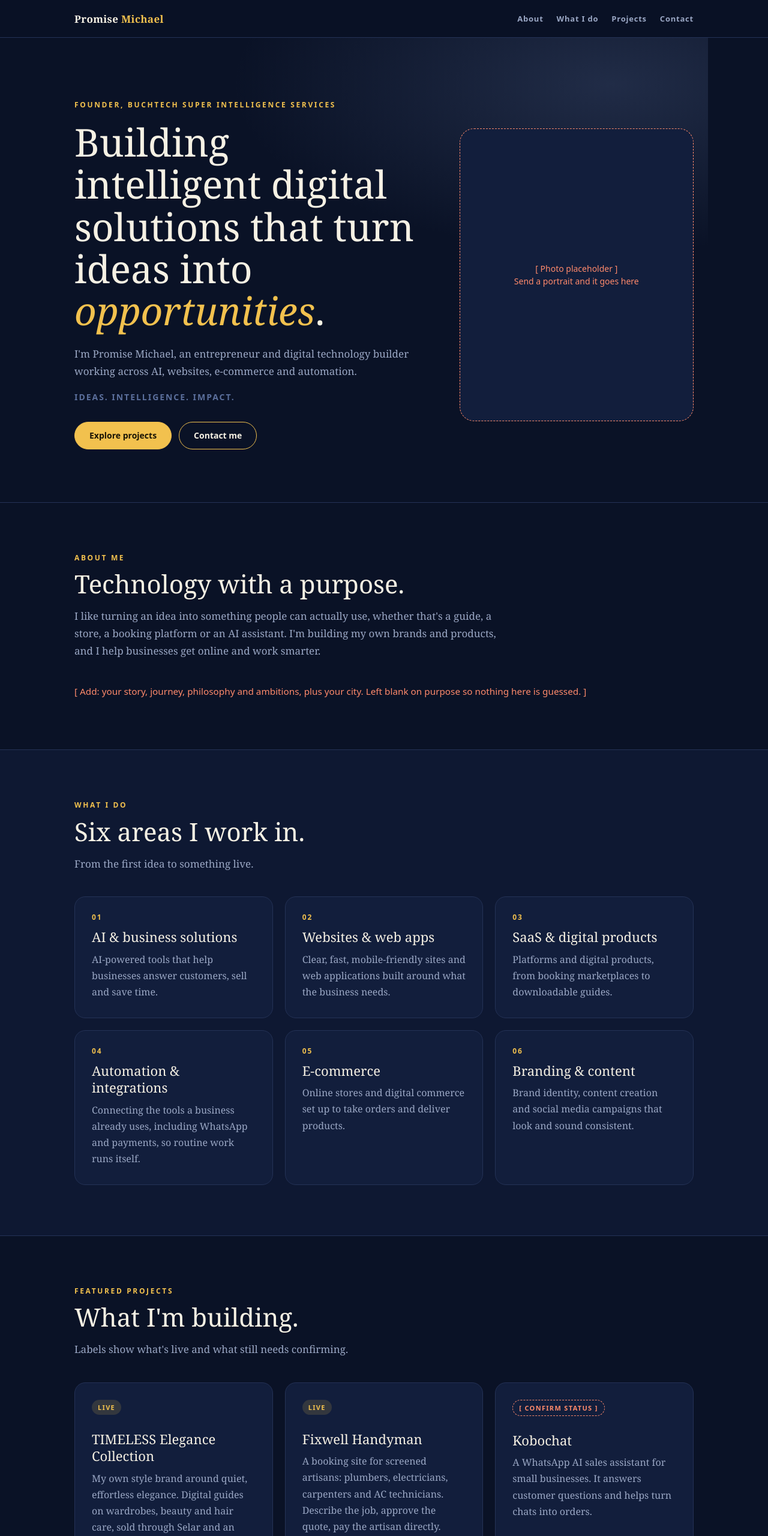
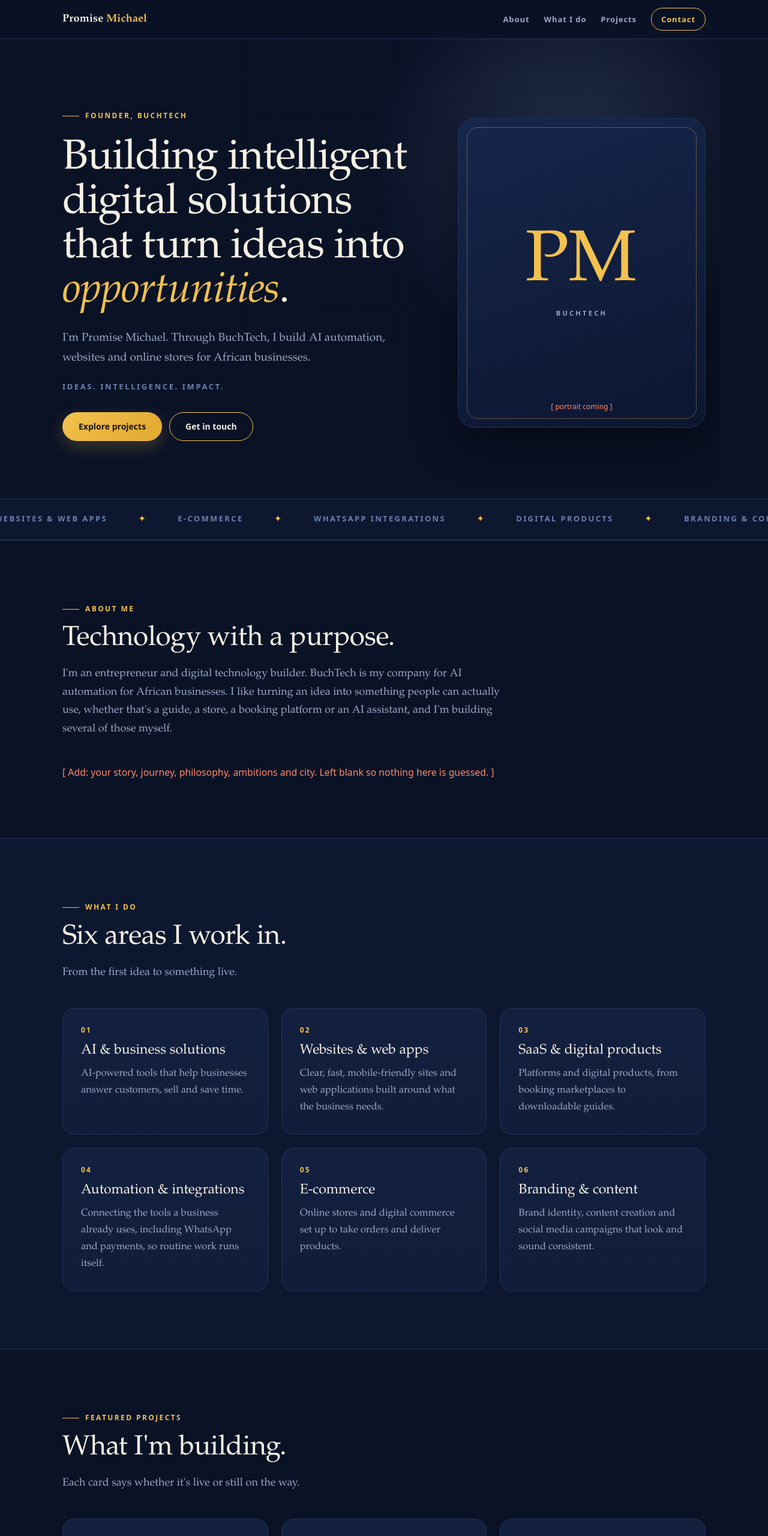
Before and after one commit to dahboss-001/promise-michael, a plain HTML site: page index.html in a window 1280 px wide. Shown: the top 2560 px of the page at 60% size. Drawn offline with Linux system fonts and the light colour scheme.

Commit message:
Premium redesign

```diff
--- a/index.html
+++ b/index.html
@@ -3,97 +3,123 @@
 <head>
 <meta charset="utf-8">
 <meta name="viewport" content="width=device-width,initial-scale=1">
-<title>Promise Michael | Founder, BuchTech Super Intelligence Services</title>
-<meta name="description" content="Promise Michael builds intelligent digital solutions that turn ideas into opportunities: AI business tools, websites, e-commerce and automation.">
+<title>Promise Michael | Founder, BuchTech · AI Automation for African Businesses</title>
+<meta name="description" content="Promise Michael is the founder of BuchTech, building AI automation, websites and e-commerce for African businesses. Ideas. Intelligence. Impact.">
 <meta name="theme-color" content="#0a1226">
+<link rel="icon" type="image/svg+xml" href="favicon.svg">
 <link rel="canonical" href="https://dahboss-001.github.io/promise-michael/">
 <meta property="og:type" content="website">
+<meta property="og:site_name" content="Promise Michael">
 <meta property="og:title" content="Promise Michael | Ideas. Intelligence. Impact.">
-<meta property="og:description" content="Founder, BuchTech Super Intelligence Services. Building intelligent digital solutions that turn ideas into opportunities.">
+<meta property="og:description" content="Founder, BuchTech. Building intelligent digital solutions that turn ideas into opportunities.">
 <meta property="og:url" content="https://dahboss-001.github.io/promise-michael/">
-<meta name="twitter:card" content="summary">
+<meta property="og:image" content="https://dahboss-001.github.io/promise-michael/og.png">
+<meta property="og:image:width" content="1200"><meta property="og:image:height" content="630">
+<meta name="twitter:card" content="summary_large_image">
 <meta name="twitter:title" content="Promise Michael | Ideas. Intelligence. Impact.">
 <meta name="twitter:description" content="Building intelligent digital solutions that turn ideas into opportunities.">
+<meta name="twitter:image" content="https://dahboss-001.github.io/promise-michael/og.png">
+<script type="application/ld+json">{"@context":"https://schema.org","@type":"Person","name":"Promise Michael","jobTitle":"Founder, BuchTech","url":"https://dahboss-001.github.io/promise-michael/","email":"mailto:Buchimmichael@gmail.com","sameAs":["https://github.com/dahboss-001","https://www.linkedin.com/in/promise-michael-a46691449","https://www.facebook.com/profile.php?id=61591767990909"]}</script>
 <style>
-:root{--bg:#0a1226;--bg2:#0e1832;--card:#121e3c;--line:#243256;--ivory:#f6f1e4;--mute:#9aa7c4;--gold:#f2c14e;--slate:#5b6f9c;--ph:#ff8a6b}
+:root{--bg:#0a1226;--bg2:#0d172f;--card:#111d3a;--line:#22315a;--ivory:#f6f1e4;--mute:#9aa8c7;--gold:#f2c14e;--gold2:#e0a82e;--slate:#6c80ad;--ph:#ff8a6b;--serif:'Iowan Old Style','Palatino Linotype',Palatino,Georgia,serif;--sans:system-ui,-apple-system,'Segoe UI',Roboto,sans-serif}
 *{box-sizing:border-box;margin:0}
-html{scroll-behavior:smooth}
-body{background:var(--bg);color:var(--ivory);font:17px/1.7 Georgia,'Times New Roman',serif;overflow-x:hidden}
+html{scroll-behavior:smooth;scroll-padding-top:70px}
+body{background:var(--bg);color:var(--ivory);font:18px/1.7 var(--serif);overflow-x:hidden;-webkit-font-smoothing:antialiased}
 a{color:inherit}
-.wrap{max-width:1080px;margin:0 auto;padding:0 24px}
-.ui{font-family:system-ui,-apple-system,Segoe UI,sans-serif}
-nav{position:sticky;top:0;background:rgba(10,18,38,.88);backdrop-filter:blur(10px);border-bottom:1px solid var(--line);z-index:5}
-nav .wrap{display:flex;justify-content:space-between;align-items:center;height:62px;font:600 13px/1 system-ui,sans-serif;letter-spacing:.06em}
-nav a{text-decoration:none;margin-left:22px;color:var(--mute);transition:color .2s}
+.wrap{max-width:1120px;margin:0 auto;padding:0 24px}
+#bar{position:fixed;top:0;left:0;height:3px;width:0;background:linear-gradient(90deg,var(--gold2),var(--gold));z-index:20}
+nav{position:sticky;top:0;background:rgba(10,18,38,.82);backdrop-filter:blur(12px);-webkit-backdrop-filter:blur(12px);border-bottom:1px solid var(--line);z-index:10}
+nav .wrap{display:flex;justify-content:space-between;align-items:center;height:64px;font:600 13px/1 var(--sans);letter-spacing:.07em}
+nav a{text-decoration:none;margin-left:24px;color:var(--mute);transition:color .2s}
 nav a:hover{color:var(--gold)}
-nav .logo{white-space:nowrap;color:var(--ivory);margin:0;font:700 17px Georgia,serif;letter-spacing:.02em}
+nav .logo{margin:0;color:var(--ivory);font:700 18px var(--serif);letter-spacing:.01em;white-space:nowrap}
 nav .logo b{color:var(--gold)}
-.hero{padding:104px 24px 88px;display:grid;grid-template-columns:1.5fr 1fr;gap:56px;align-items:center;background:radial-gradient(900px 400px at 85% 10%,rgba(91,111,156,.28),transparent 70%)}
-.tag{font:700 12px/1.4 system-ui,sans-serif;letter-spacing:.22em;text-transform:uppercase;color:var(--gold)}
-h1{font-size:clamp(36px,5.6vw,64px);line-height:1.1;font-weight:400;margin:18px 0 22px}
-h1 em{color:var(--gold)}
-.lead{color:var(--mute);max-width:560px}
-.motto{margin-top:18px;font:600 14px system-ui,sans-serif;letter-spacing:.14em;color:var(--slate);text-transform:uppercase}
-.btns{margin-top:32px;display:flex;gap:12px;flex-wrap:wrap;font:600 14px/1 system-ui,sans-serif}
-.btn{padding:15px 24px;border:1px solid var(--gold);border-radius:999px;text-decoration:none;transition:transform .2s,background .2s}
+.cta-n{border:1px solid var(--gold);color:var(--gold)!important;padding:9px 16px;border-radius:999px}
+.cta-n:hover{background:var(--gold);color:#1a1405!important}
+.hero{position:relative;padding:110px 24px 96px;display:grid;grid-template-columns:1.45fr 1fr;gap:60px;align-items:center;overflow:hidden}
+.hero:before{content:"";position:absolute;inset:-20% -10% auto auto;width:720px;height:720px;background:radial-gradient(circle,rgba(108,128,173,.28),transparent 65%);pointer-events:none}
+.hero:after{content:"";position:absolute;inset:0;background-image:linear-gradient(var(--line) 1px,transparent 1px),linear-gradient(90deg,var(--line) 1px,transparent 1px);background-size:64px 64px;opacity:.16;mask-image:radial-gradient(ellipse at 70% 30%,#000,transparent 70%);-webkit-mask-image:radial-gradient(ellipse at 70% 30%,#000,transparent 70%);pointer-events:none}
+.hero>*{position:relative;z-index:1}
+.eyebrow{display:inline-flex;align-items:center;gap:10px;font:700 12px/1.4 var(--sans);letter-spacing:.2em;text-transform:uppercase;color:var(--gold)}
+.eyebrow:before{content:"";width:28px;height:1px;background:var(--gold)}
+h1{font-size:clamp(38px,5.8vw,70px);line-height:1.06;font-weight:400;letter-spacing:-.015em;margin:22px 0 24px}
+h1 em{color:var(--gold);font-style:italic}
+.lead{color:var(--mute);max-width:560px;font-size:19px}
+.motto{margin-top:22px;font:600 13px var(--sans);letter-spacing:.2em;color:var(--slate);text-transform:uppercase}
+.btns{margin-top:34px;display:flex;gap:12px;flex-wrap:wrap;font:600 14px/1 var(--sans)}
+.btn{padding:16px 26px;border:1px solid var(--gold);border-radius:999px;text-decoration:none;transition:transform .2s,box-shadow .2s,background .2s}
 .btn:hover{transform:translateY(-2px)}
-.btn.fill{background:var(--gold);color:#1a1405}
-.photo{aspect-ratio:4/5;border:1px dashed var(--ph);border-radius:24px;display:flex;align-items:center;justify-content:center;text-align:center;color:var(--ph);font:14px/1.5 system-ui,sans-serif;padding:20px;background:var(--card)}
-section{padding:84px 0;border-top:1px solid var(--line)}
+.btn.fill{background:linear-gradient(135deg,var(--gold),var(--gold2));color:#1a1405;box-shadow:0 10px 28px rgba(242,193,78,.22)}
+.mono{aspect-ratio:4/5;border:1px solid var(--line);border-radius:28px;background:linear-gradient(160deg,#16264b,#0c1631);display:flex;flex-direction:column;align-items:center;justify-content:center;position:relative;box-shadow:0 30px 70px rgba(0,0,0,.45)}
+.mono:before{content:"";position:absolute;inset:14px;border:1px solid rgba(242,193,78,.35);border-radius:18px}
+.mono b{font:400 clamp(76px,10vw,120px)/1 var(--serif);color:var(--gold);letter-spacing:.02em}
+.mono span{margin-top:14px;font:600 11px var(--sans);letter-spacing:.3em;color:var(--mute)}
+.mono i{position:absolute;bottom:26px;font:12px var(--sans);color:var(--ph);font-style:normal}
+.strip{border-block:1px solid var(--line);background:var(--bg2);overflow:hidden;padding:18px 0;white-space:nowrap}
+.strip div{display:inline-block;animation:slide 38s linear infinite;font:600 13px var(--sans);letter-spacing:.18em;text-transform:uppercase;color:var(--slate)}
+.strip span{margin:0 26px}.strip span:after{content:"✦";margin-left:52px;color:var(--gold)}
+@keyframes slide{to{transform:translateX(-50%)}}
+section{padding:96px 0;border-top:1px solid var(--line)}
 section.alt{background:var(--bg2)}
-h2{font-size:clamp(28px,4vw,42px);font-weight:400;margin:10px 0 14px;line-height:1.2}
-.sub{color:var(--mute);max-width:660px;margin-bottom:40px}
-.grid{display:grid;grid-template-columns:repeat(auto-fit,minmax(290px,1fr));gap:20px}
-.card{background:var(--card);border:1px solid var(--line);border-radius:18px;padding:28px;display:flex;flex-direction:column;transition:transform .25s,border-color .25s,box-shadow .25s}
-.card:hover{transform:translateY(-5px);border-color:var(--gold);box-shadow:0 14px 34px rgba(0,0,0,.35)}
-.card .n{font:700 12px/1 system-ui,sans-serif;color:var(--gold);letter-spacing:.16em}
-.card h3{font-size:22px;font-weight:400;margin:12px 0 10px;line-height:1.3}
-.card p{color:var(--mute);font-size:16px;flex:1}
-.badge{align-self:flex-start;font:700 11px/1 system-ui,sans-serif;letter-spacing:.12em;text-transform:uppercase;padding:7px 10px;border-radius:999px;margin-bottom:14px}
-.live{background:rgba(242,193,78,.15);color:var(--gold)}
+h2{font-size:clamp(30px,4.2vw,46px);font-weight:400;margin:12px 0 16px;line-height:1.15;letter-spacing:-.01em}
+.sub{color:var(--mute);max-width:660px;margin-bottom:44px}
+.grid{display:grid;grid-template-columns:repeat(auto-fit,minmax(300px,1fr));gap:22px}
+.card{position:relative;background:linear-gradient(180deg,#13203f,var(--card));border:1px solid var(--line);border-radius:20px;padding:30px;display:flex;flex-direction:column;transition:transform .3s,border-color .3s,box-shadow .3s}
+.card:hover{transform:translateY(-6px);border-color:rgba(242,193,78,.6);box-shadow:0 22px 48px rgba(0,0,0,.4)}
+.card .n{font:700 12px/1 var(--sans);color:var(--gold);letter-spacing:.18em}
+.card h3{font-size:23px;font-weight:400;margin:14px 0 10px;line-height:1.25}
+.card p{color:var(--mute);font-size:16.5px;flex:1}
+.pill{align-self:flex-start;font:700 11px/1 var(--sans);letter-spacing:.13em;text-transform:uppercase;padding:8px 12px;border-radius:999px}
+.live{background:rgba(242,193,78,.14);color:var(--gold)}
+.soon{border:1px solid var(--slate);color:var(--mute)}
 .tbc{border:1px dashed var(--ph);color:var(--ph)}
-.links{margin-top:18px;font:600 14px/1.5 system-ui,sans-serif}
-.links a{color:var(--gold);margin-right:16px}
-.ph{color:var(--ph);font-family:system-ui,sans-serif;font-size:.9em}
-.steps{display:grid;grid-template-columns:repeat(auto-fit,minmax(220px,1fr));gap:22px}
-.steps div{border-left:2px solid var(--gold);padding-left:18px}
-.steps b{display:block;font-weight:400;font-size:20px;margin-bottom:4px}
-.steps span{color:var(--mute);font-size:15px}
-.contact{display:grid;grid-template-columns:repeat(auto-fit,minmax(220px,1fr));gap:16px}
-.contact>*{display:block;padding:22px;background:var(--card);border:1px solid var(--line);border-radius:14px;text-decoration:none;transition:border-color .2s}
-.contact a:hover{border-color:var(--gold)}
-.contact small{display:block;font:700 11px/1 system-ui,sans-serif;letter-spacing:.16em;text-transform:uppercase;color:var(--mute);margin-bottom:8px}
-footer{border-top:1px solid var(--line);padding:34px 0;color:var(--mute);font:14px/1.5 system-ui,sans-serif}
-.js .rv{opacity:0;transform:translateY(22px);transition:opacity .7s ease,transform .7s ease}
+.links{margin-top:20px;font:600 14px/1.5 var(--sans);display:flex;flex-wrap:wrap;gap:6px 18px}
+.links a{color:var(--gold);text-decoration:none;border-bottom:1px solid transparent;transition:border-color .2s}
+.links a:hover{border-color:var(--gold)}
+.ph{color:var(--ph);font-family:var(--sans);font-size:.88em}
+.steps{display:grid;grid-template-columns:repeat(auto-fit,minmax(220px,1fr));gap:26px}
+.steps div{border-left:2px solid var(--gold);padding-left:20px}
+.steps b{display:block;font-weight:400;font-size:21px;margin-bottom:4px}
+.steps span{color:var(--mute);font-size:16px}
+.contact{display:grid;grid-template-columns:repeat(auto-fit,minmax(230px,1fr));gap:16px}
+.contact a{display:block;padding:24px;background:var(--card);border:1px solid var(--line);border-radius:16px;text-decoration:none;transition:border-color .2s,transform .2s;word-break:break-word}
+.contact a:hover{border-color:var(--gold);transform:translateY(-3px)}
+.contact small{display:block;font:700 11px/1 var(--sans);letter-spacing:.18em;text-transform:uppercase;color:var(--mute);margin-bottom:10px}
+footer{border-top:1px solid var(--line);padding:36px 0;color:var(--mute);font:14px/1.6 var(--sans)}
+.rv{opacity:1}
+.js .rv{opacity:0;transform:translateY(24px);transition:opacity .8s cubic-bezier(.2,.6,.2,1),transform .8s cubic-bezier(.2,.6,.2,1)}
 .js .rv.in{opacity:1;transform:none}
-@media(prefers-reduced-motion:reduce){.js .rv{opacity:1;transform:none;transition:none}html{scroll-behavior:auto}}
-@media(max-width:760px){.hero{grid-template-columns:1fr;padding:48px 24px;gap:32px}.photo{order:-1;max-width:260px;aspect-ratio:1}nav a:not(.logo){margin-left:14px}nav .hide{display:none}section{padding:60px 0}}
+@media(prefers-reduced-motion:reduce){.js .rv{opacity:1;transform:none;transition:none}html{scroll-behavior:auto}.strip div{animation:none}}
+@media(max-width:820px){.hero{grid-template-columns:1fr;padding:56px 24px 64px;gap:36px}.mono{order:-1;max-width:240px;aspect-ratio:1}nav a:not(.logo){margin-left:14px}nav .hide{display:none}section{padding:68px 0}body{font-size:17px}}
 </style>
 </head>
 <body>
+<div id="bar"></div>
 <nav><div class="wrap"><a class="logo" href="#top">Promise <b>Michael</b></a>
-<div><a href="#about">About</a><a href="#do" class="hide">What I do</a><a href="#projects">Projects</a><a href="#contact">Contact</a></div></div></nav>
+<div><a href="#about" class="hide">About</a><a href="#do" class="hide">What I do</a><a href="#projects">Projects</a><a href="#contact" class="cta-n">Contact</a></div></div></nav>
 
 <header class="wrap hero" id="top">
 <div class="rv">
-<div class="tag">Founder, BuchTech Super Intelligence Services</div>
+<span class="eyebrow">Founder, BuchTech</span>
 <h1>Building intelligent digital solutions that turn ideas into <em>opportunities</em>.</h1>
-<p class="lead">I'm Promise Michael, an entrepreneur and digital technology builder working across AI, websites, e-commerce and automation.</p>
+<p class="lead">I'm Promise Michael. Through BuchTech, I build AI automation, websites and online stores for African businesses.</p>
 <p class="motto">Ideas. Intelligence. Impact.</p>
-<div class="btns"><a class="btn fill" href="#projects">Explore projects</a><a class="btn" href="#contact">Contact me</a></div>
+<div class="btns"><a class="btn fill" href="#projects">Explore projects</a><a class="btn" href="#contact">Get in touch</a></div>
 </div>
-<div class="photo rv">[ Photo placeholder ]<br>Send a portrait and it goes here</div>
+<div class="mono rv"><b>PM</b><span>BUCHTECH</span><i>[ portrait coming ]</i></div>
 </header>
 
+<div class="strip" aria-hidden="true"><div><span>AI automation</span><span>Websites &amp; web apps</span><span>E-commerce</span><span>WhatsApp integrations</span><span>Digital products</span><span>Branding &amp; content</span><span>AI automation</span><span>Websites &amp; web apps</span><span>E-commerce</span><span>WhatsApp integrations</span><span>Digital products</span><span>Branding &amp; content</span></div></div>
+
 <section id="about"><div class="wrap rv">
-<div class="tag">About me</div>
+<span class="eyebrow">About me</span>
 <h2>Technology with a purpose.</h2>
-<p class="sub" style="max-width:720px">I like turning an idea into something people can actually use, whether that's a guide, a store, a booking platform or an AI assistant. I'm building my own brands and products, and I help businesses get online and work smarter.</p>
-<p class="ph">[ Add: your story, journey, philosophy and ambitions, plus your city. Left blank on purpose so nothing here is guessed. ]</p>
+<p class="sub" style="max-width:740px">I'm an entrepreneur and digital technology builder. BuchTech is my company for AI automation for African businesses. I like turning an idea into something people can actually use, whether that's a guide, a store, a booking platform or an AI assistant, and I'm building several of those myself.</p>
+<p class="ph">[ Add: your story, journey, philosophy, ambitions and city. Left blank so nothing here is guessed. ]</p>
 </div></section>
 
 <section id="do" class="alt"><div class="wrap">
-<div class="tag rv">What I do</div>
+<span class="eyebrow rv">What I do</span>
 <h2 class="rv">Six areas I work in.</h2>
 <p class="sub rv">From the first idea to something live.</p>
 <div class="grid">
@@ -106,28 +132,30 @@ footer{border-top:1px solid var(--line);padding:34px 0;color:var(--mute);font:14
 </div></div></section>
 
 <section id="projects"><div class="wrap">
-<div class="tag rv">Featured projects</div>
+<span class="eyebrow rv">Featured projects</span>
 <h2 class="rv">What I'm building.</h2>
-<p class="sub rv">Labels show what's live and what still needs confirming.</p>
+<p class="sub rv">Each card says whether it's live or still on the way.</p>
 <div class="grid">
-<div class="card rv"><span class="badge live">Live</span><h3>TIMELESS Elegance Collection</h3>
+<div class="card rv"><span class="pill live">Live</span><h3>TIMELESS Elegance Collection</h3>
 <p>My own style brand around quiet, effortless elegance. Digital guides on wardrobes, beauty and hair care, sold through Selar and an online store, with the content made in-house.</p>
 <div class="links"><a href="https://linktr.ee/timeless_elegance_collection">Linktree</a><a href="https://selar.com/m/promise-michael2261361">Selar</a><a href="https://timelesselegancecollections.myshopify.com/">Store</a></div></div>
-<div class="card rv"><span class="badge live">Live</span><h3>Fixwell Handyman</h3>
+<div class="card rv"><span class="pill live">Live</span><h3>Fixwell Handyman</h3>
 <p>A booking site for screened artisans: plumbers, electricians, carpenters and AC technicians. Describe the job, approve the quote, pay the artisan directly. Starting in Awka and Aba.</p>
 <div class="links"><a href="https://dahboss-001.github.io/fixwell-handyman/">Visit site</a></div></div>
-<div class="card rv"><span class="badge tbc">[ confirm status ]</span><h3>Kobochat</h3>
+<div class="card rv"><span class="pill soon">Coming soon</span><h3>Kobochat</h3>
 <p>A WhatsApp AI sales assistant for small businesses. It answers customer questions and helps turn chats into orders.</p>
-<div class="links"><span class="ph">[ add link or demo ]</span></div></div>
-<div class="card rv"><span class="badge tbc">[ confirm status ]</span><h3>Websites for local businesses</h3>
+<div class="links"><span class="ph">[ add link or demo when ready ]</span></div></div>
+<div class="card rv"><span class="pill soon">Coming soon</span><h3>Bill Angels</h3>
+<p>Details to be announced.</p></div>
+<div class="card rv"><span class="pill tbc">[ confirm ]</span><h3>Websites for local businesses</h3>
 <p>Simple, clear websites for local businesses, including a pharmacy.</p>
 <div class="links"><span class="ph">[ add client names and links you're happy to show ]</span></div></div>
 </div></div></section>
 
 <section class="alt"><div class="wrap">
-<div class="tag rv">How I work</div>
+<span class="eyebrow rv">How I work</span>
 <h2 class="rv">Simple, honest, finished.</h2>
-<div class="steps" style="margin-top:30px">
+<div class="steps" style="margin-top:34px">
 <div class="rv"><b>Listen first</b><span>Who is the customer, and what stops them buying?</span></div>
 <div class="rv"><b>Build small</b><span>A usable first version, then we improve it.</span></div>
 <div class="rv"><b>Say what's true</b><span>No inflated claims on your pages or in your chats.</span></div>
@@ -135,18 +163,18 @@ footer{border-top:1px solid var(--line);padding:34px 0;color:var(--mute);font:14
 </div></div></section>
 
 <section id="contact"><div class="wrap">
-<div class="tag rv">Contact &amp; opportunities</div>
+<span class="eyebrow rv">Contact &amp; opportunities</span>
 <h2 class="rv">Have an idea? Let's build it.</h2>
 <p class="sub rv">Tell me what you sell or what's slowing your business down.</p>
 <div class="contact rv">
 <a href="mailto:Buchimmichael@gmail.com?subject=Project%20enquiry"><small>Email</small>Buchimmichael@gmail.com</a>
 <a href="https://wa.me/2349074644725?text=Hi%20Promise%2C%20I%27d%20like%20to%20discuss%20a%20project."><small>WhatsApp</small>+234 907 464 4725</a>
 <a href="https://github.com/dahboss-001"><small>GitHub</small>github.com/dahboss-001</a>
-<a href="https://www.linkedin.com/in/promise-michael-a46691449"><small>LinkedIn</small>linkedin.com/in/promise-michael</a>
+<a href="https://www.linkedin.com/in/promise-michael-a46691449"><small>LinkedIn</small>Promise Michael</a>
 <a href="https://www.facebook.com/profile.php?id=61591767990909"><small>Facebook</small>Promise Michael</a>
 </div></div></section>
 
-<footer><div class="wrap">© 2026 Promise Michael · BuchTech Super Intelligence Services</div></footer>
+<footer><div class="wrap">© 2026 Promise Michael · BuchTech, AI Automation for African Businesses</div></footer>
 <script>
 document.documentElement.classList.add('js');
 var els=document.querySelectorAll('.rv');
@@ -154,6 +182,8 @@ function show(e){e.classList.add('in')}
 function inView(e){var r=e.getBoundingClientRect();return r.top<innerHeight&&r.bottom>0}
 function sweep(){els.forEach(function(e){if(inView(e))show(e)})}
 if('IntersectionObserver' in window){var io=new IntersectionObserver(function(es){es.forEach(function(e){if(e.isIntersecting){show(e.target);io.unobserve(e.target)}})},{threshold:.1});els.forEach(function(e){io.observe(e)})}else{els.forEach(show)}
-sweep();addEventListener('load',sweep);setTimeout(sweep,600);addEventListener('scroll',sweep,{passive:true});
+var bar=document.getElementById('bar');
+function prog(){var h=document.documentElement.scrollHeight-innerHeight;bar.style.width=(h>0?scrollY/h*100:0)+'%'}
+sweep();addEventListener('load',sweep);setTimeout(sweep,600);addEventListener('scroll',function(){sweep();prog()},{passive:true});
 </script>
 </body></html>
```
Also changed, not shown: favicon.svg (added), og.png (added).
